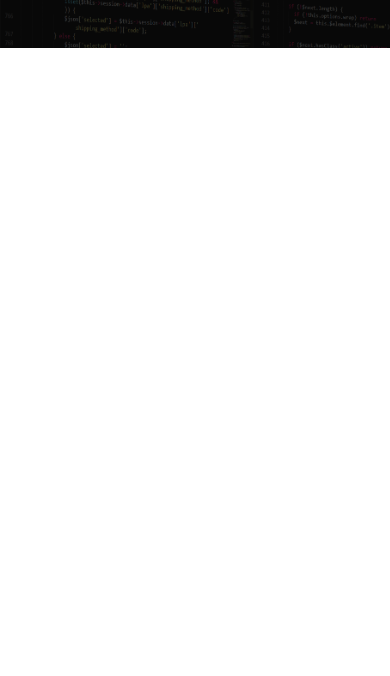
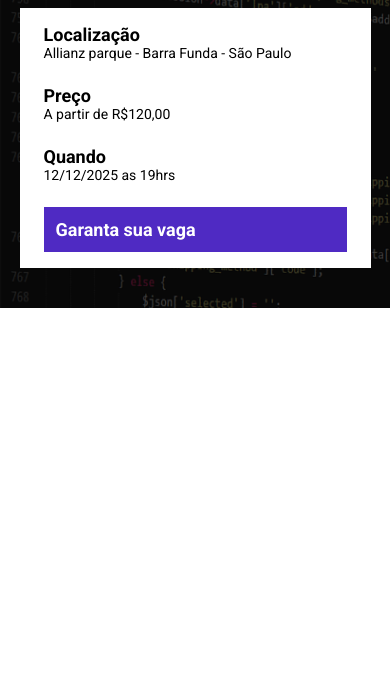
Before and after one commit to danielcscruz/ebac_tech_talks, a website built with Parcel: page src/index.html in a window 390 px wide. Shown: the part 168-844 px from the top of the page. Built offline with nearby package versions, Linux system fonts and the light colour scheme.

Commit message:
created info(header) section

```diff
--- a/src/index.html
+++ b/src/index.html
@@ -16,6 +16,25 @@
             <p class="hero__text">
                 O maior evento de tecnologia do Brasil começa em breve
             </p>
+            <div class="infos-bar">
+                <ul class="infos-bar__infos">
+                    <li class="infos-bar__infos__item">
+                        <b>Localização</b>
+                        Allianz parque - Barra Funda - São Paulo
+                    </li>
+                    <li class="infos-bar__infos__item">
+                        <b>Preço</b>
+                        A partir de R$120,00
+                    </li>
+                    <li class="infos-bar__infos__item">
+                        <b>Quando</b>
+                        12/12/2025 as 19hrs
+                    </li>
+                </ul>
+                <a class="button button--primary" href="">
+                    Garanta sua vaga
+                </a>
+            </div>
         </div>
     </header>
 </body>
--- /dev/null
+++ b/src/styles/components/_buttons.scss
@@ -0,0 +1,25 @@
+.button{
+    padding: 12px;
+    font-size: 18px;
+    font-weight: bold;
+    text-decoration: none;
+    text-align: center;
+    white-space: nowrap;
+
+
+    &--primary{
+        color: #fff;
+        background-color: #4f2ac3 ;
+
+    }
+
+    @media (max-width: 640px){
+        display: block;
+        width: 100%;
+    }
+
+    @media (max-width: 1024px){
+        display: flex;
+        align-items: center;
+    }
+}
--- /dev/null
+++ b/src/styles/components/_infos_bar.scss
@@ -0,0 +1,39 @@
+.infos-bar{
+    padding: 16px 24px;
+    background-color: #fff;
+    display: flex;
+    justify-content: space-between;
+
+    &__infos{
+        display: flex;
+        gap: 40px;
+
+        &__item{
+            font-size: 14px;
+            color: #000;
+
+            b{
+                color: #000;
+                font-size: 18px;
+                display: block;
+            }
+        }
+    }
+
+    @media (max-width: 640px){
+        display: block;
+
+        &__infos{
+            display: block;
+
+            &__item{
+                margin-bottom: 24px;
+            }
+        }
+    }
+    @media (max-width: 640px){
+        &__infos{
+            gap: 16px;
+        }
+    }
+}
--- a/src/styles/main.scss
+++ b/src/styles/main.scss
@@ -1,4 +1,6 @@
 @use 'hero' ;
+@use 'components/infos_bar';
+@use 'components/buttons';
 
 *{
     margin: 0;
@@ -6,6 +8,7 @@
     box-sizing: border-box;
     font-family: Roboto, sans-serif;
     color: #fff;
+    list-style: none;
 }
 
 .container{
```
